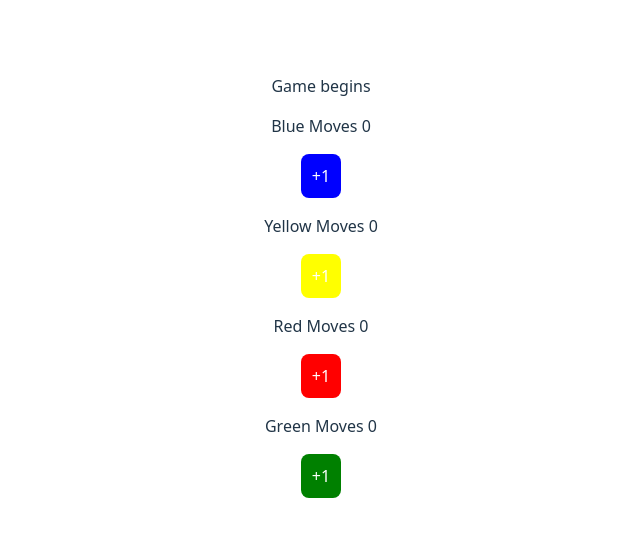
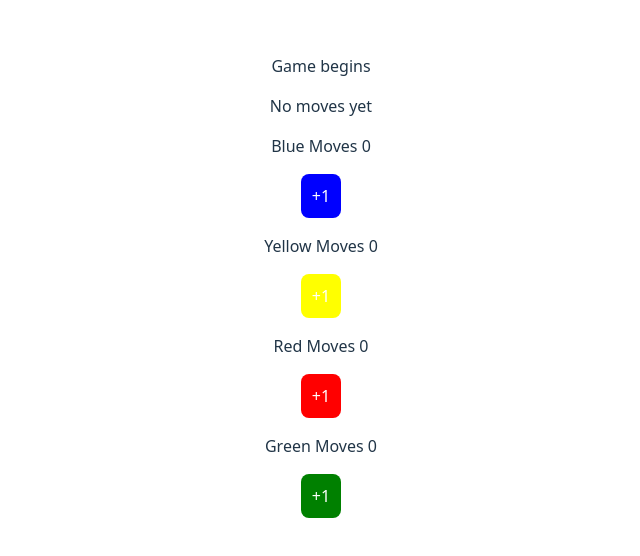
Before and after one commit to siddhant-gavai/react-object-state, a React (Vite) app: page / in a window 1280 px wide. Shown: the part 122-678 px from the top of the page, without its empty margins (319-959 px from the left). Built offline with nearby package versions, Linux system fonts and the light colour scheme.

Commit message:
Day 4: Added move history using array state along with object-based move tracker

```diff
--- a/src/LudoBoard.jsx
+++ b/src/LudoBoard.jsx
@@ -7,10 +7,14 @@ const LudoBoard = () => {
     red: 0,
     green: 0,
   });
+  let [arr, setArr] = useState(["No moves yet"]);
 
   const updateBlue = () => {
     setMoves((preValue) => {
       return { ...preValue, blue: preValue.blue + 1 };
+    });
+    setArr((preValue) => {
+      return [...preValue, `Blue moved to ${Moves.blue + 1}`];
     });
   };
 
@@ -34,8 +38,10 @@ const LudoBoard = () => {
   return (
     <div className="ludo-board">
       <p>Game begins </p>
+      <p> {arr} </p>
       <div className="board">
         <p>Blue Moves {Moves.blue} </p>
+
         <button
           style={{ backgroundColor: "blue", color: "white", padding: "10px" }}
           onClick={updateBlue}
```
